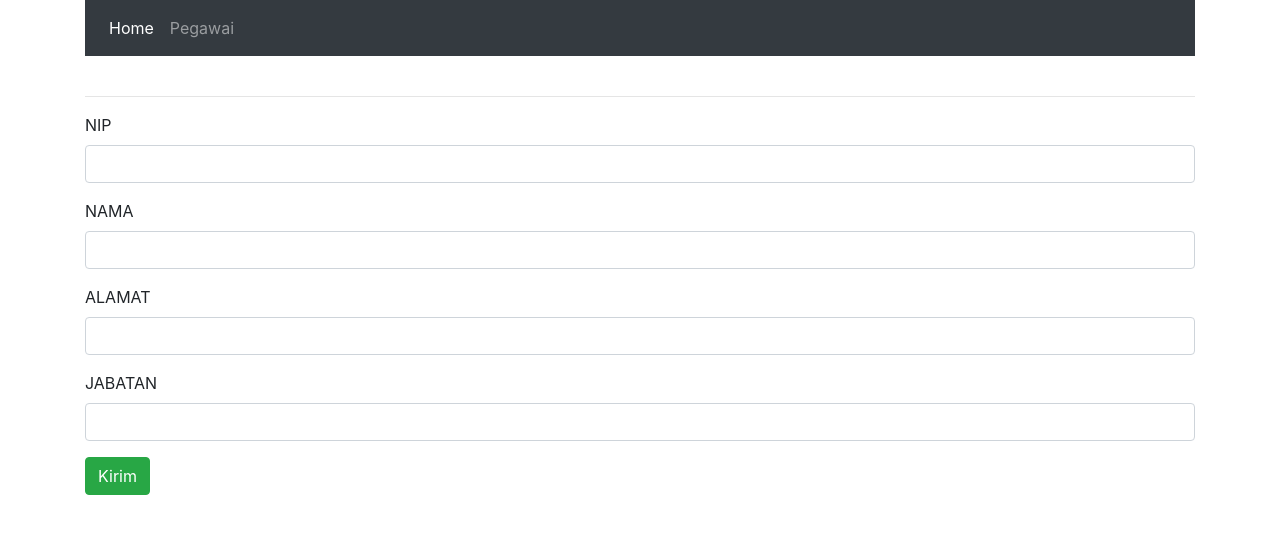
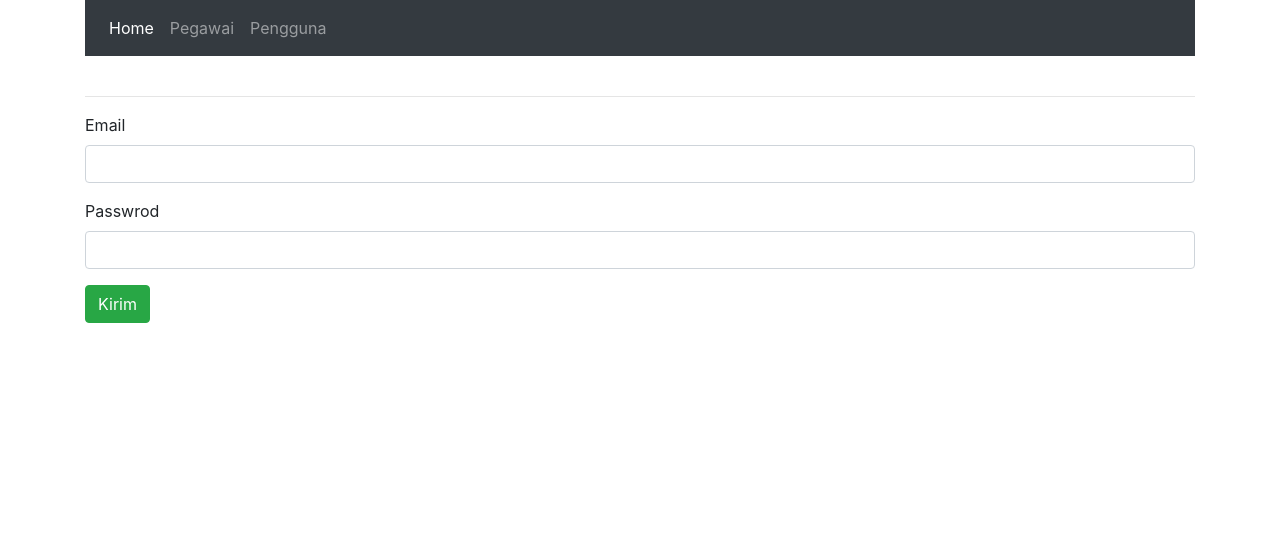
Before and after one commit to pahrulirfan/web2rpl1920, a CodeIgniter app: page /ci/index.php/administrator/pengguna/edit/1 in a window 1280 px wide. Shown: the top 534 px of the page. Run offline with CodeIgniter, Linux system fonts and the light colour scheme; tables that the repository leaves empty or names only in its code hold one stand-in row (values such as "Sample post"); data that the repository does not hold is empty; some libraries are stand-ins or nearby versions.

Commit message:
crud pengguna

```diff
--- a/application/controllers/administrator/Pengguna.php
+++ b/application/controllers/administrator/Pengguna.php
@@ -21,7 +21,7 @@ class Pengguna extends CI_Controller
         $data['data_pengguna'] = $this->m_pengguna->getAll();
 
         $this->load->view('administrator/template/v_header');
-        $this->load->view('administrator/pengguna/v_index', $data);
+        $this->load->view('administrator/pengguna/v_tampil', $data);
         $this->load->view('administrator/template/footer');
 
     }
@@ -36,17 +36,15 @@ class Pengguna extends CI_Controller
     {
         $data['sub_judul'] = 'Tambah Data pengguna';
         $this->load->view('administrator/template/v_header');
-        $this->load->view('administrator/pengguna/v_add', $data);
+        $this->load->view('administrator/pengguna/v_tambah', $data);
         $this->load->view('administrator/template/footer');
     }
 
     public function simpan()
     {
         $objek = array(
-            'nip' => $this->input->post('nip'),
-            'nama' => $this->input->post('nama'),
-            'alamat' => $this->input->post('alamat'),
-            'jabatan' => $this->input->post('jabatan')
+            'email' => $this->input->post('email'),
+            'password' => $this->input->post('password')
         );
 
         $this->m_pengguna->tambah($objek);
@@ -60,19 +58,17 @@ class Pengguna extends CI_Controller
         $data['isi_form'] = $this->m_pengguna->getWhere($id);
 
         $this->load->view('administrator/template/v_header');
-        $this->load->view('administrator/pengguna/v_edit', $data);
+        $this->load->view('administrator/pengguna/v_ubah', $data);
         $this->load->view('administrator/template/footer');
     }
 
     function proses_edit()
     {
-        $id = $this->input->post('id');
+        $id = $this->input->post('kode');
 
         $objek = array(
-            'nip' => $this->input->post('nip'),
-            'nama' => $this->input->post('nama'),
-            'alamat' => $this->input->post('alamat'),
-            'jabatan' => $this->input->post('jabatan')
+            'email' => $this->input->post('email'),
+            'password' => $this->input->post('password')
         );
 
         $this->m_pengguna->simpan_edit($id, $objek);
--- a/application/models/m_pengguna.php
+++ b/application/models/m_pengguna.php
@@ -12,7 +12,7 @@ class M_pengguna extends CI_Model
 
     public function hapus($id)
     {
-        $this->db->delete($this->table, array('id' => $id));
+        $this->db->delete($this->table, array('kode' => $id));
     }
 
     public function tambah($objek)
@@ -22,11 +22,11 @@ class M_pengguna extends CI_Model
 
     public function getWhere($id)
     {
-        return $this->db->where('id', $id)->get($this->table)->row();
+        return $this->db->where('kode', $id)->get($this->table)->row();
     }
 
     public function simpan_edit($id, $object)
     {
-        $this->db->where('id', $id)->update($this->table, $object);
+        $this->db->where('kode', $id)->update($this->table, $object);
     }
 }
--- a/application/views/administrator/pengguna/v_edit.php
+++ /dev/null
@@ -1,32 +0,0 @@
-<hr>
-<style>
-    label {
-        display: block;
-    }
-</style>
-<form action="<?= site_url('administrator/pegawai/proses_edit'); ?>" method="post">
-    <div class="form-group">
-        <label for="nip">NIP</label>
-        <input type="hidden" name="id" value="<?= $isi_form->id; ?>">
-        <input type="text" class="form-control" name="nip" id="nip" value="<?= $isi_form->nip ?>">
-    </div>
-
-    <div class="form-group">
-        <label for="nip">NAMA</label>
-        <input type="text" class="form-control" name="nama" id="nama" value="<?= $isi_form->nama ?>">
-    </div>
-
-    <div class="form-group">
-        <label for="nip">ALAMAT</label>
-        <input type="text" class="form-control" name="alamat" id="alamat" value="<?= $isi_form->alamat ?>">
-    </div>
-
-    <div class="form-group">
-        <label for="nip">JABATAN</label>
-        <input type="text" class="form-control" name="jabatan" id="jabatan" value="<?= $isi_form->jabatan ?>">
-    </div>
-
-    <div class="form-group">
-        <button class="btn btn-success" type="submit">Kirim</button>
-    </div>
-</form>
--- /dev/null
+++ b/application/views/administrator/pengguna/v_ubah.php
@@ -0,0 +1,23 @@
+<hr>
+<style>
+    label {
+        display: block;
+    }
+</style>
+<form action="<?= site_url('administrator/pengguna/proses_edit'); ?>" method="post">
+    <div class="form-group">
+        <label for="email">Email</label>
+        <input type="hidden" name="kode" value="<?= $isi_form->kode; ?>">
+        <input type="text" class="form-control" name="email" id="email" value="<?= $isi_form->email ?>">
+    </div>
+
+    <div class="form-group">
+        <label for="password">Passwrod</label>
+        <input type="text" class="form-control" name="password" id="password" value="<?= $isi_form->password ?>">
+    </div>
+
+
+    <div class="form-group">
+        <button class="btn btn-success" type="submit">Kirim</button>
+    </div>
+</form>
--- a/application/views/administrator/template/v_header.php
+++ b/application/views/administrator/template/v_header.php
@@ -3,13 +3,14 @@
 <head>
     <meta charset="UTF-8">
     <title>Administrator</title>
-	<link rel="stylesheet" href="<?=base_url('assets/bootstrap/css/bootstrap.min.css')?>">
+    <link rel="stylesheet" href="<?= base_url('assets/bootstrap/css/bootstrap.min.css') ?>">
 </head>
 <body>
 <div class="container">
 
     <nav class="navbar navbar-expand-lg navbar-dark bg-dark">
-					<button class="navbar-toggler" type="button" data-toggle="collapse" data-target="#navbarNav" aria-controls="navbarNav" aria-expanded="false" aria-label="Toggle navigation">
+        <button class="navbar-toggler" type="button" data-toggle="collapse" data-target="#navbarNav"
+                aria-controls="navbarNav" aria-expanded="false" aria-label="Toggle navigation">
             <span class="navbar-toggler-icon"></span>
         </button>
         <div class="collapse navbar-collapse" id="navbarNav">
@@ -20,7 +21,10 @@
                     <a class="nav-link" href="#">Home</a>
                 </li>
                 <li class="nav-item ">
-								<a class="nav-link" href="<?=site_url('administrator/pegawai/index')?>">Pegawai</a>
+                    <a class="nav-link" href="<?= site_url('administrator/pegawai/index') ?>">Pegawai</a>
+                </li>
+                <li class="nav-item ">
+                    <a class="nav-link" href="<?= site_url('administrator/pengguna/index') ?>">Pengguna</a>
                 </li>
 
 
```
Also changed, not shown: application/views/administrator/pengguna/v_add.php (deleted, +0 -29 lines), application/views/administrator/pengguna/v_index.php (deleted, +0 -44 lines), application/views/administrator/pengguna/v_tambah.php (added, +21 -0 lines), application/views/administrator/pengguna/v_tampil.php (added, +37 -0 lines). Lines whose indentation alone changed are shown as unchanged.
